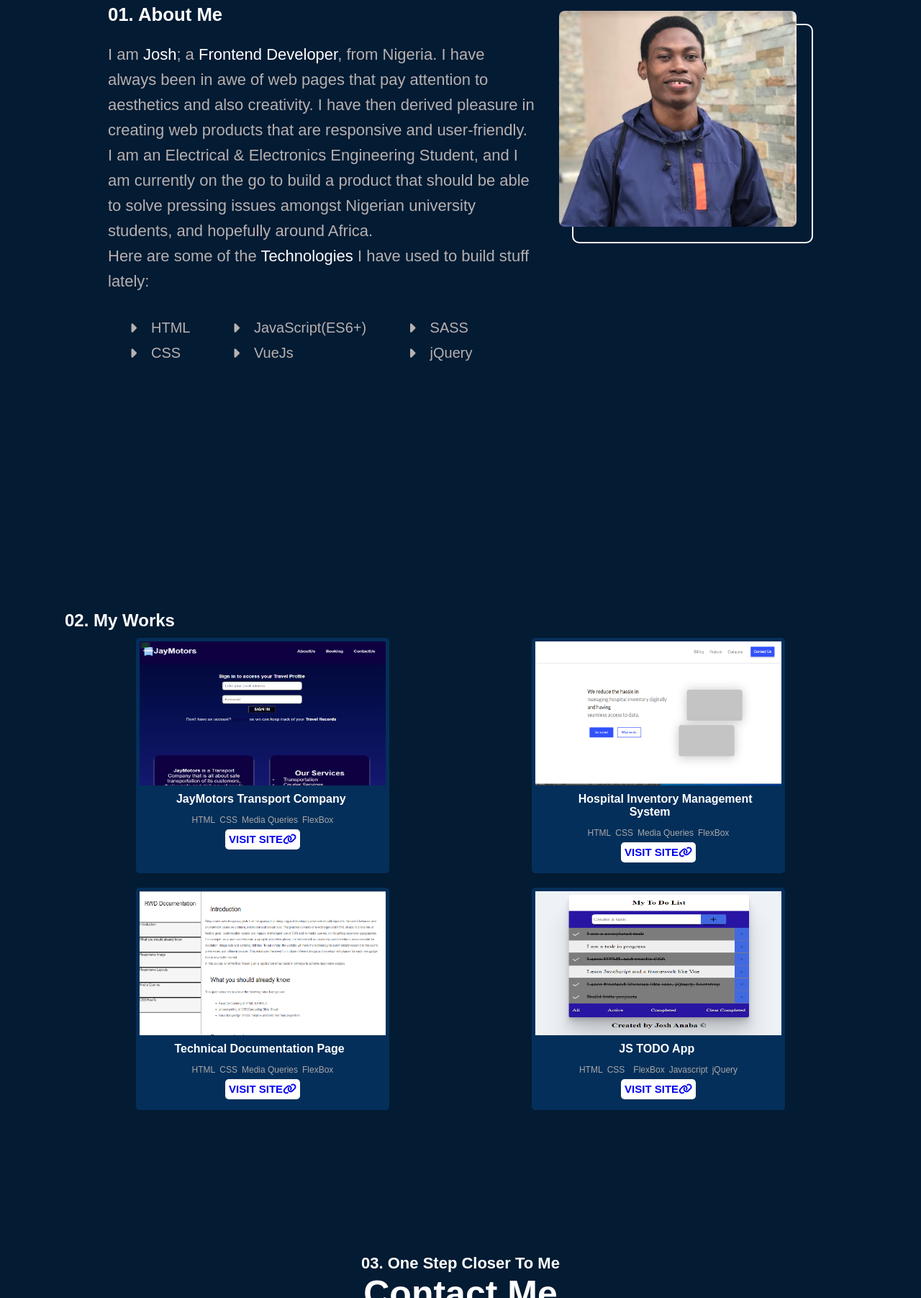
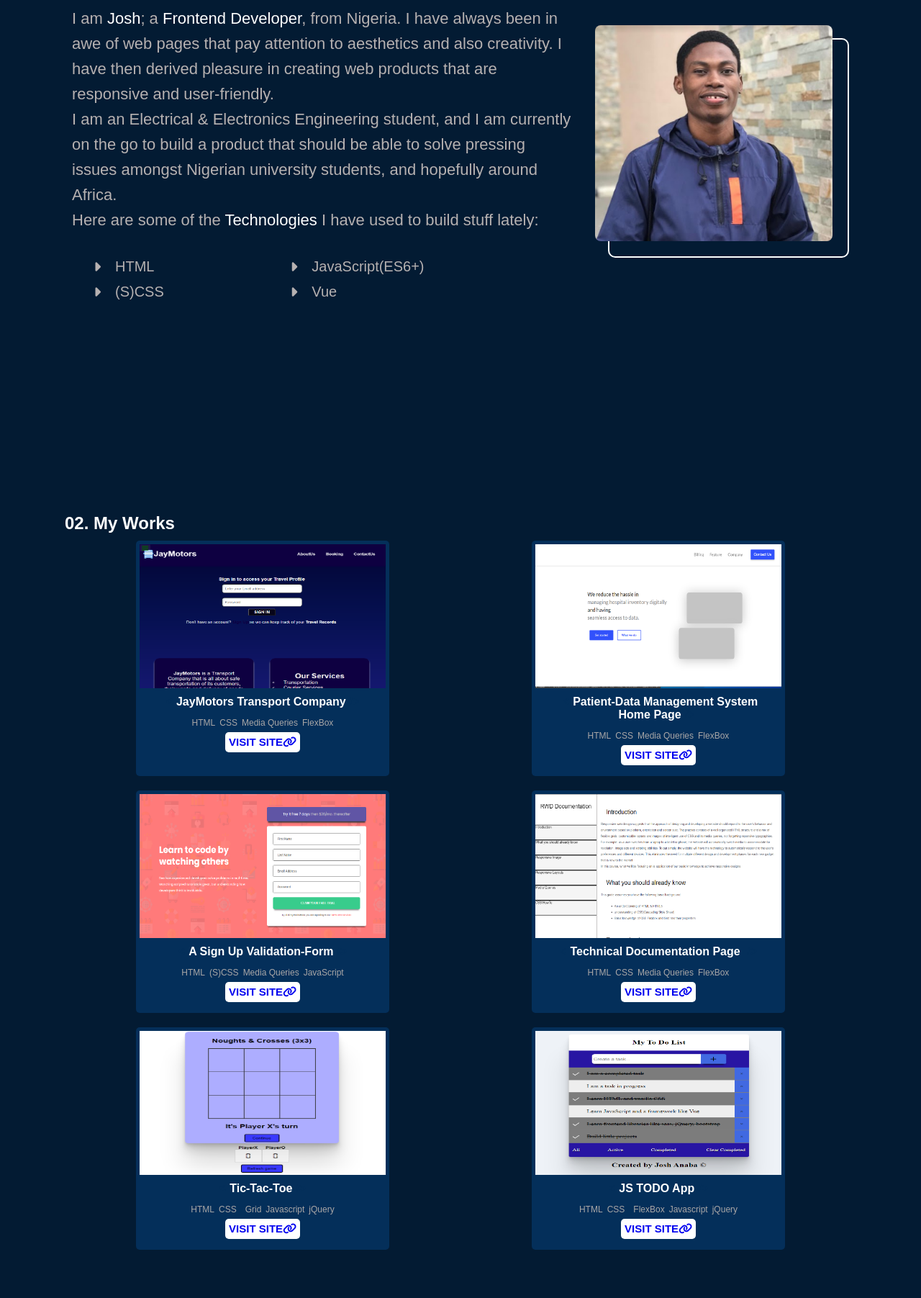
Before and after one commit to JoshAnaba/PortFolio-v1, a plain HTML site: page index.html in a window 1280 px wide. Shown: the part 997-2800 px from the top of the page at 72% size. Drawn offline with Linux system fonts and the light colour scheme; a script that the page names is missing.

Commit message:
Add files via upload

```diff
--- a/index.html
+++ b/index.html
@@ -49,15 +49,13 @@
                      <div id='about-me-text'>
                          <h3><span>01. About Me</span></h3>
                          <p>I am <span>Josh</span>; a <span>Frontend Developer</span>, from Nigeria. I have always been in awe of web pages that pay attention to aesthetics and also creativity. I have then derived pleasure in creating web products that are responsive and user-friendly.</p>
-                         <p>I am an Electrical & Electronics Engineering Student, and I am currently on the go to build a product that should be able to solve pressing issues amongst Nigerian university students, and hopefully around Africa.<br>
+                         <p>I am an Electrical & Electronics Engineering student, and I am currently on the go to build a product that should be able to solve pressing issues amongst Nigerian university students, and hopefully around Africa.<br>
                              Here are some of the <span>Technologies</span> I have used to build stuff lately:</p>
                          <ul id="my-tech">
                              <li><i class="fas fa-caret-right"></i><p>HTML</p></li>
-                             <li><i class="fas fa-caret-right"></i><p>CSS</p></li>
+                             <li><i class="fas fa-caret-right"></i><p>(S)CSS</p></li>
                              <li><i class="fas fa-caret-right"></i><p>JavaScript(ES6+)</p></li>
-                             <li><i class="fas fa-caret-right"></i>VueJs</li>
-                             <li><i class="fas fa-caret-right"></i><p>SASS</p></li>
-                             <li><i class="fas fa-caret-right"></i><p>jQuery</p></li>
+                             <li><i class="fas fa-caret-right"></i>Vue</li>
 
                          </ul>
                      </div>
@@ -75,7 +73,7 @@
                      <h2>02. My Works</h2>
                      <div class="project-tile">
                          <div class="projects">
-                             <img src="home.png" href='#' alt="JayMotors Transport Company's Home Page">
+                             <img src="home.png" alt="JayMotors Transport Company's Home Page">
                              <div class="project-deets">
                                  <h4><span class="code"><</span>JayMotors Transport Company<span class="code">/></span></h4>
                                  <span><span>HTML</span><span>CSS</span><span>Media Queries</span><span>FlexBox</span></span>
@@ -83,15 +81,23 @@
                              </div>
                          </div>
                          <div class="projects">
-                             <img src="pdms.png" href='#' alt="Hospital Inventory Management System Home Page">
+                             <img src="pdms.png" alt="Hospital Inventory Management System Home Page">
                              <div class="project-deets">
-                                 <h4><span class="code"><</span>Hospital Inventory Management System<span class="code">/></span></h4>
+                                 <h4><span class="code"><</span>Patient-Data Management System Home Page<span class="code">/></span></h4>
                                 <span> <span>HTML</span><span>CSS</span><span>Media Queries</span><span>FlexBox</span></span>
-                                <span class='project-link'><a target='_blank'href="https://tech-doc-rwd-joshanaba.netlify.app/"> VISIT SITE<i class="fas fa-link"></i></a></span>
+                                <span class='project-link'><a target='_blank'href="https://pdms.netlify.app"> VISIT SITE<i class="fas fa-link"></i></a></span>
                              </div>
                          </div>
                          <div class="projects">
-                             <img src="tdp.png" href='#' alt="Technical Documentation Page">
+                            <img src="sign-up.png" alt="Sign Up Validation-Form">
+                            <div class="project-deets">
+                                <h4><span class="code"><</span>A Sign Up Validation-Form<span class="code">/></span></h4>
+                                <span><span>HTML</span><span>(S)CSS</span><span>Media Queries</span><span>JavaScript</span></span>
+                                <span class='project-link'><a target='_blank'href="https://sign-up-page-form-validation.netlify.app"> VISIT SITE<i class="fas fa-link"></i></a></span>
+                            </div>
+                        </div>
+                         <div class="projects">
+                             <img src="tdp.png" alt="Technical Documentation Page">
                              <div class="project-deets">
                                  <h4><span class="code"><</span>Technical Documentation Page <span class='code'>/></span></h4>
                                 <span> <span>HTML</span><span>CSS</span><span>Media Queries</span><span>FlexBox</span></span>
@@ -100,7 +106,15 @@
                              </div>
                          </div>
                          <div class="projects">
-                             <img src="todo.png" href='#' alt="A Todo App">
+                            <img src="game-preview.png"  alt="Tic-Tac-Toe">
+                            <div class="project-deets">
+                                <h4><span class="code"><</span>Tic-Tac-Toe<span class="code">/></span></h4>
+                                <span><span>HTML</span><span>CSS</span><span></span><span>Grid</span><span>Javascript</span><span>jQuery</span></span>
+                                <span class='project-link'><a target='_blank'href="https://tic-tac-toe-joshanaba.netlify.app"> VISIT SITE<i class="fas fa-link"></i></a></span>
+                        </div>
+                        </div>
+                         <div class="projects">
+                             <img src="todo.png" alt="A Todo App">
                              <div class="project-deets">
                                  <h4><span class="code"><</span>JS TODO App<span class="code">/></span></h4>
                                  <span><span>HTML</span><span>CSS</span><span></span><span>FlexBox</span><span>Javascript</span><span>jQuery</span></span>
@@ -118,8 +132,7 @@
                     <div id='contact-div'>
                         <h2>03. One Step Closer To Me</h2>
                         <h1 class='hd-2'>Contact Me</h1>
-                        <p class='contact-text'>I am currently in search for new opportunities, you can contact me on any of the platforms here, I'll try my best to get back to you as soon as possible.<br>While  you're here,you can still take a preview at my profile on <a href="http://www.freecodecamp.org/joshanaba" id='profile-link' target="_blank" rel="noopener noreferrer">freeCodeCamp</a>.</p>
-
+                        <p class='contact-text'>I am currently in search for new opportunities, you can contact me on any of the platforms here, I'll try my best to get back to you as soon as possible.<br>Access my resume at the top-right-corner of your screen.<br>While  you're here,you can still take a preview at my profile on <a href="http://www.freecodecamp.org/joshanaba" id='profile-link' target="_blank" rel="noopener noreferrer">freeCodeCamp.</a></p>
                         <a class='btn mail-btn' href="mailto:anabajoshchi@gmail.com">
                            Say Hello
                        </a>
--- a/portfolio.css
+++ b/portfolio.css
@@ -197,7 +197,7 @@ body::-webkit-scrollbar{
 #about-me{
     font-size: 22px;
     margin-bottom: 50px;
-    padding: 150px;
+    padding: 100px;
     line-height: 35px;
     display: flex;
 }
@@ -239,7 +239,7 @@ body::-webkit-scrollbar{
 }
 
 .my-photo{
-    margin-top: 80px;
+    margin-top: 150px;
     width: 335px;
     height: 305px;
     border: 2px solid #fff;
@@ -260,9 +260,11 @@ body::-webkit-scrollbar{
     transform: scale(1.02);
 }
 
-@media(max-width: 770px){
+
+
+@media(max-width: 900px){
     #about-me{
-        padding: 20px;
+        padding: 70px;
         flex-direction: column;
     }
 
@@ -282,15 +284,8 @@ body::-webkit-scrollbar{
         margin: 5px;
     }
 
-    #my-photo{
-        left: 0;
-        bottom: 0;
-        width: 100%;
-    }
-
     .my-photo{
         margin: auto;
-        border: none;
     }
 
 }
@@ -473,6 +468,10 @@ body::-webkit-scrollbar{
     .contact-text{
         width: 90%;
     }
+
+    #contact-div{
+        padding: 100px 30px;
+    }
   }
 
   /* end of contact */
```
Also changed, not shown: script.js (added, +13 -0 lines), game-preview.png (added), sign-up.png (added).
